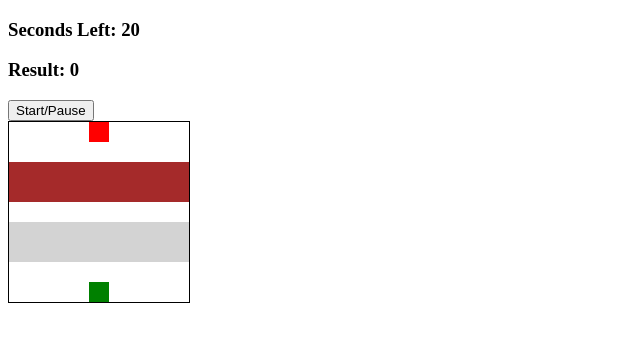
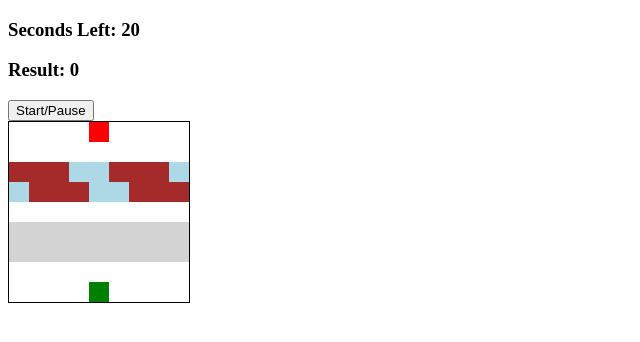
Before and after one commit to AndrewRink/frogger-game, a plain HTML site: page index.html in a window 1280 px wide. Shown: the whole page, without its empty margins (0-640 px from the left). Drawn offline with Linux system fonts and the light colour scheme.

Commit message:
got logs moving

```diff
--- a/app.js
+++ b/app.js
@@ -2,6 +2,8 @@ const timeLeftDisplay = document.querySelector("#time-left")
 const resultDisplay = document.querySelector("#result")
 const startPauseButton = document.querySelector("#start-pause")
 const squares = document.querySelectorAll(".grid div")
+const logsLeft = document.querySelectorAll(".log-left")
+const logsRight = document.querySelectorAll(".log-right")
 let currentIndex = 76
 const width = 9
 
@@ -26,3 +28,63 @@ function moveFrog(e){
 }
 
 document.addEventListener("keyup", moveFrog)
+
+function autoMoveLogs() {
+    logsLeft.forEach(logLeft => moveLogLeft(logLeft))
+    logsRight.forEach(logRight => moveLogRight(logRight))
+}
+
+function moveLogLeft (logLeft) {
+    switch (true){
+        case logLeft.classList.contains('l1') :
+            logLeft.classList.remove('l1')
+            logLeft.classList.add('l2')
+            break
+        case logLeft.classList.contains('l2') :
+            logLeft.classList.remove('l2')
+            logLeft.classList.add('l3')
+            break
+        case logLeft.classList.contains('l3') :
+            logLeft.classList.remove('l3')
+            logLeft.classList.add('l4')
+            break
+        case logLeft.classList.contains('l4') :
+            logLeft.classList.remove('l4')
+            logLeft.classList.add('l5')
+            break
+        case logLeft.classList.contains('l5') :
+            logLeft.classList.remove('l5')
+            logLeft.classList.add('l1')
+            break
+    }
+
+}
+
+function moveLogRight (logRight) {
+    switch (true){
+        case logRight.classList.contains('l1') :
+            logRight.classList.remove('l1')
+            logRight.classList.add('l5')
+            break
+        case logRight.classList.contains('l5') :
+            logRight.classList.remove('l5')
+            logRight.classList.add('l4')
+            break
+        case logRight.classList.contains('l4') :
+            logRight.classList.remove('l4')
+            logRight.classList.add('l3')
+            break
+        case logRight.classList.contains('l3') :
+            logRight.classList.remove('l3')
+            logRight.classList.add('l2')
+            break
+        case logRight.classList.contains('l2') :
+            logRight.classList.remove('l2')
+            logRight.classList.add('l1')
+            break
+    }
+
+}
+
+
+setInterval(autoMoveLogs, 1000)
--- a/index.html
+++ b/index.html
@@ -33,24 +33,24 @@
         <div></div>
         <div></div>
         <div></div>
-        <div class="log-left"></div>
-        <div class="log-left"></div>
-        <div class="log-left"></div>
-        <div class="log-left"></div>
-        <div class="log-left"></div>
-        <div class="log-left"></div>
-        <div class="log-left"></div>
-        <div class="log-left"></div>
-        <div class="log-left"></div>
-        <div class="log-right"></div>
-        <div class="log-right"></div>
-        <div class="log-right"></div>
-        <div class="log-right"></div>
-        <div class="log-right"></div>
-        <div class="log-right"></div>
-        <div class="log-right"></div>
-        <div class="log-right"></div>
-        <div class="log-right"></div>
+        <div class="log-left l1"></div>
+        <div class="log-left l2"></div>
+        <div class="log-left l3"></div>
+        <div class="log-left l4" ></div>
+        <div class="log-left l5"></div>
+        <div class="log-left l1"></div>
+        <div class="log-left l2"></div>
+        <div class="log-left l3"></div>
+        <div class="log-left l4"></div>
+        <div class="log-right l5"></div>
+        <div class="log-right l1"></div>
+        <div class="log-right l2"></div>
+        <div class="log-right l3"></div>
+        <div class="log-right l4"></div>
+        <div class="log-right l5"></div>
+        <div class="log-right l1"></div>
+        <div class="log-right l2"></div>
+        <div class="log-right l3"></div>
         <div></div>
         <div></div>
         <div></div>
--- a/style.css
+++ b/style.css
@@ -19,9 +19,9 @@
     background-color: blue;
 }
 
-.log-left, .log-right {
-    background-color: brown;
-}
+/* .log-left, .log-right {
+    background-color: sienna;
+} */
 
 .car-left, .car-right {
     background-color: lightgrey;
@@ -30,3 +30,11 @@
 .frog {
     background-color: green;
 }
+
+.l1, .l2, .l3 {
+    background-color: brown;
+}
+
+.l4, .l5 {
+    background-color: lightblue;
+}
```
